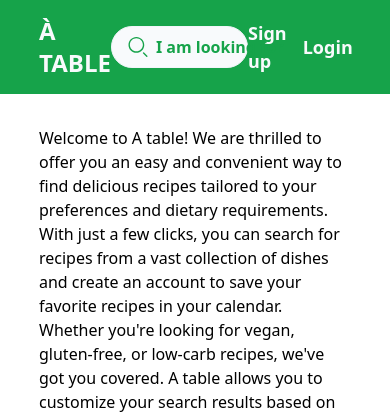
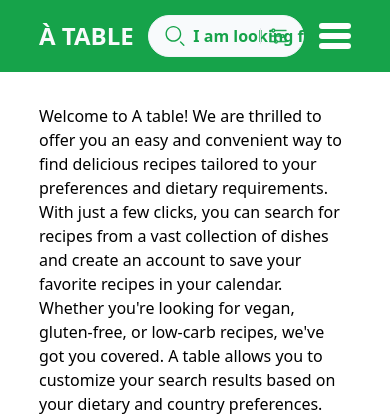
Before and after one commit to AxelBroeglin/a-table, a PHP site: page / in a window 390 px wide. Shown: the top 416 px of the page. Run offline with PHP 8.4, Linux system fonts and the light colour scheme; some libraries are stand-ins or nearby versions.

Commit message:
Hamburger menu + panel creation

```diff
--- a/public/index.php
+++ b/public/index.php
@@ -15,6 +15,30 @@ error_reporting(E_ALL);
   <script src="https://cdn.tailwindcss.com"></script>
 </head>
 <body class="">
+
+  <!-- Panel -->
+  <div id="panel-menu" class="absolute top-0 right-0 h-full w-1/5 bg-white shadow-md z-10 hidden">
+    <!-- Login and Sign in -->
+    <div class="flex">
+      <?php
+          if(isset($_SESSION["userid"])){
+            ?>
+        <button id="menu-calendar" data-user="" class="mr-4 cursor-pointer"><img class="w-8 h-auto" src="./images/calendar-icon.png" alt=""></button>
+      <ul id="menu-connexion" class="flex items-center text-lg font-bold">
+        <li class="mr-4 cursor-default"><?php echo $_SESSION["useruid"];?></li>
+        <li class="cursor-pointer"><a href="includes/logout.inc.php">Logout</a></li>
+        <?php
+          } else {
+            ?>
+      <ul id="menu-connexion" class="flex items-center text-lg font-bold">
+        <li id="user-sign-up" data-user="sign-up" class="mr-4 cursor-pointer">Sign up</li>
+        <li id="user-login" data-user="login" class="cursor-pointer">Login</li>
+        <?php
+          }
+          ?>
+      </ul>
+    </div><!-- End of Login and Sign in -->
+  </div><!-- end panel -->
 
   <!-- Header -->
   <div style="padding:15px 0 15px 0;" class="sticky top-0 z-40 text-slate-50 bg-green-600">
@@ -126,28 +150,14 @@ error_reporting(E_ALL);
       </div>
       <!-- End of Criteria modal -->
       <!-- End of Search Section -->
-      <!-- Login and Sign in -->
-      <div class="flex">
-
-
-        <?php
-            if(isset($_SESSION["userid"])){
-              ?>
-          <button id="menu-calendar" data-user="" class="mr-4 cursor-pointer"><img class="w-8 h-auto" src="./images/calendar-icon.png" alt=""></button>
-        <ul id="menu-connexion" class="flex items-center text-lg font-bold">
-          <li class="mr-4 cursor-default"><?php echo $_SESSION["useruid"];?></li>
-          <li class="cursor-pointer"><a href="includes/logout.inc.php">Logout</a></li>
-          <?php
-            } else {
-              ?>
-        <ul id="menu-connexion" class="flex items-center text-lg font-bold">
-          <li id="user-sign-up" data-user="sign-up" class="mr-4 cursor-pointer">Sign up</li>
-          <li id="user-login" data-user="login" class="cursor-pointer">Login</li>
-          <?php
-            }
-            ?>
-        </ul>
-      </div><!-- End of Login and Sign in -->
+      <!-- Hamburger menu -->
+      <div class="relative flex flex-col">
+        <div id="hamburger-menu" class="flex flex-col items-center justify-center w-8 h-8 cursor-pointer">
+          <div class="w-8 h-1.5 bg-white rounded-full"></div>
+          <div class="w-8 h-1.5 bg-white rounded-full my-1"></div>
+          <div class="w-8 h-1.5 bg-white rounded-full"></div>
+        </div>
+      </div><!-- end hamburger menu -->
     </div>
   </div><!-- End of header -->
 
--- a/public/script.js
+++ b/public/script.js
@@ -28,6 +28,31 @@ const searchSection = document.getElementById('search-section');
 
 //Card display variable
 const cardsDisplay = document.getElementById('cards-display');
+
+//Hamburger variables
+const hamburger = document.querySelector('#hamburger-menu');
+const panel = document.querySelector('#panel-menu');
+
+// Open panel on hamburger menu click
+hamburger.addEventListener('click', () => {
+  panel.classList.toggle('hidden');
+  panel.classList.toggle('animate-fade-in-down');
+});
+
+// Close panel on outside click
+document.addEventListener('click', (event) => {
+  const isOutsidePanel = !panel.contains(event.target);
+  const isNotHamburgerMenu = event.target !== hamburger;
+  if (isOutsidePanel && isNotHamburgerMenu) {
+	panel.classList.add('hidden');
+	panel.classList.remove('animate-fade-in-down');
+  }
+});
+
+// Prevent click event on hamburger menu from reaching document
+hamburger.addEventListener('click', (event) => {
+  event.stopPropagation();
+});
 
 //Criteria variables
 const criteria = document.getElementById('criteria');
```
